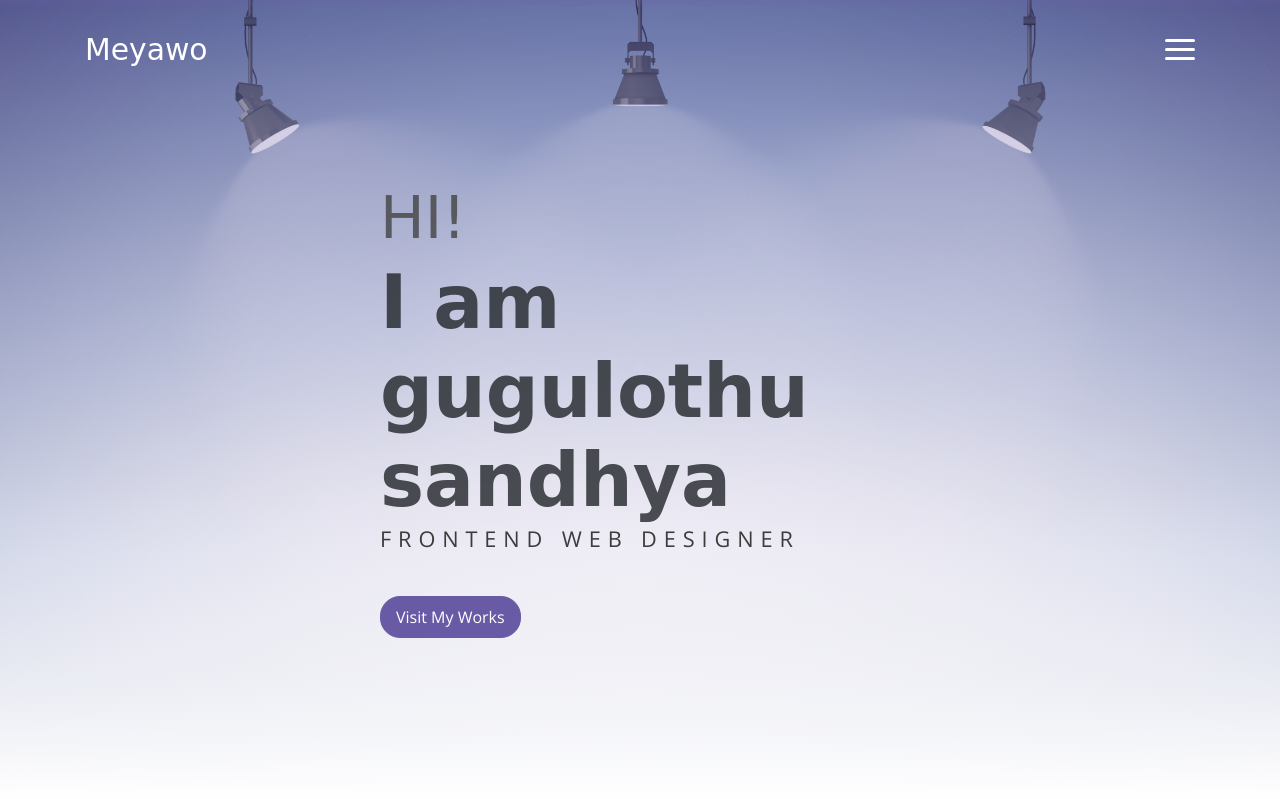
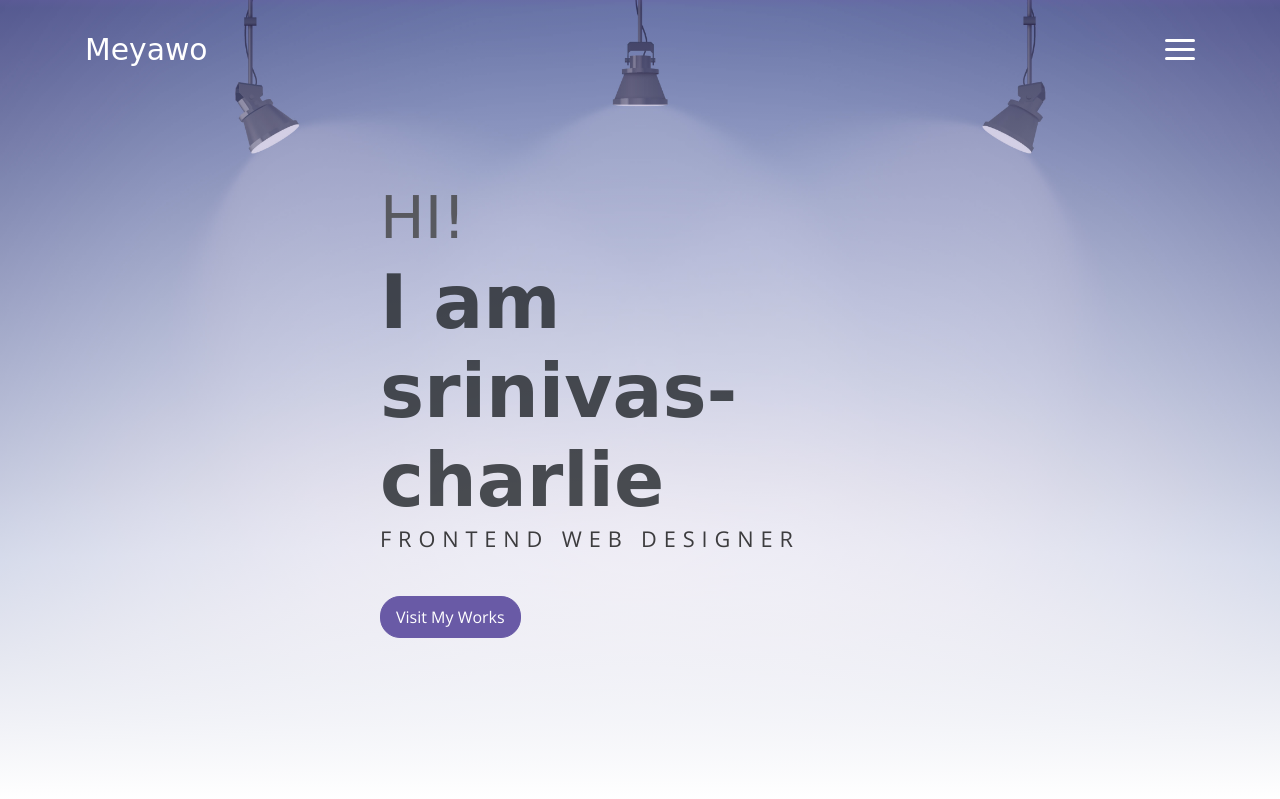
Before and after one commit to srinivas-charlie/dockins, a web app: page / in a window 1280 px wide. Shown: the top 799 px of the page. Run offline with its HTML, style and script files only (its server is not run), Linux system fonts and the light colour scheme; data that the repository does not hold is empty; some web fonts are replaced.

Commit message:
Update index.html

```diff
--- a/src/main/webapp/index.html
+++ b/src/main/webapp/index.html
@@ -5,7 +5,7 @@
     <meta name="viewport" content="width=device-width, initial-scale=1, shrink-to-fit=no">
     <meta name="description" content="Start your development with Meyawo landing page.">
     <meta name="author" content="Devcrud">
-    <title>Meyawo Landing page | Free Bootstrap 4.3.x landing page</title>
+    <title>SRINIVAS SHAIK</title>
     <!-- font icons -->
     <link rel="stylesheet" href="assets/vendors/themify-icons/css/themify-icons.css">
     <!-- Bootstrap + Meyawo main styles -->
@@ -54,7 +54,7 @@
         <div class="header-content container">
             <h1 class="header-title">
                 <span class="up">HI!</span>
-                <span class="down">I am gugulothu sandhya</span>
+                <span class="down">I am srinivas-charlie</span>
             </h1>
             <p class="header-subtitle">FRONTEND WEB DESIGNER</p>
 
```
